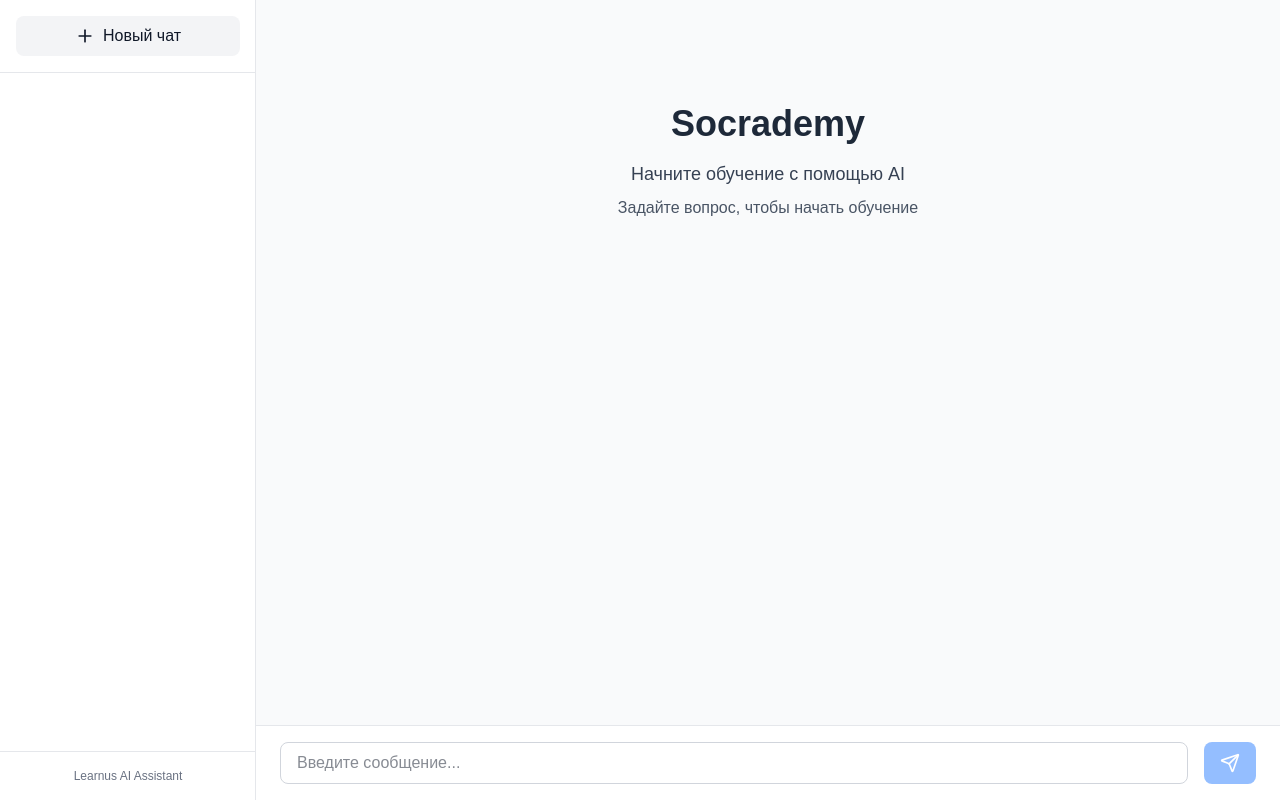
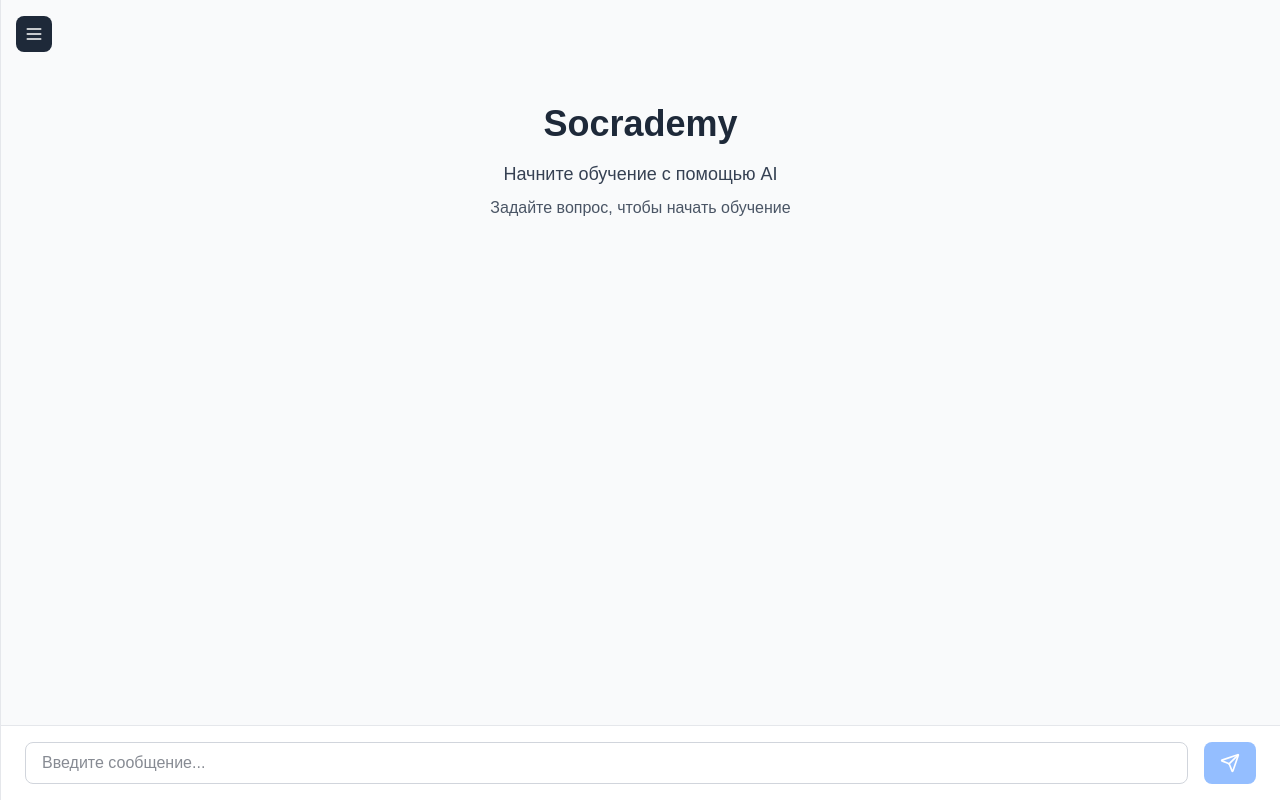
Before and after one commit to dsigitovich/learnus, a Next.js app in the folder learnus-app/: page / in a window 1280 px wide. Built offline with nearby package versions, Linux system fonts and the light colour scheme.

Commit message:
feat: add user-controlled sidebar toggle functionality
- Remove automatic sidebar opening on desktop
- Add close button in sidebar header (top-right corner)
- Allow users to fully control sidebar open/close state
- Improve UX by giving users choice over sidebar visibility

```diff
--- a/learnus-app/components/ChatLayout.tsx
+++ b/learnus-app/components/ChatLayout.tsx
@@ -1,24 +1,11 @@
 'use client';
 
-import { useState, useEffect } from 'react';
+import { useState } from 'react';
 import Sidebar from './Sidebar';
 import Chat from './Chat';
 
 export default function ChatLayout() {
   const [sidebarOpen, setSidebarOpen] = useState(false);
-
-  // Открываем сайдбар по умолчанию на десктопе
-  useEffect(() => {
-    const checkScreenSize = () => {
-      if (window.innerWidth >= 768) {
-        setSidebarOpen(true);
-      }
-    };
-
-    checkScreenSize();
-    window.addEventListener('resize', checkScreenSize);
-    return () => window.removeEventListener('resize', checkScreenSize);
-  }, []);
 
   return (
     <div className="flex h-screen bg-gray-50 dark:bg-gray-900">
--- a/learnus-app/components/Sidebar.tsx
+++ b/learnus-app/components/Sidebar.tsx
@@ -41,13 +41,22 @@
       >
         <div className="flex flex-col h-full w-64">
           {/* Header */}
-          <div className="p-4 border-b border-gray-200 dark:border-gray-700">
+          <div className="p-4 border-b border-gray-200 dark:border-gray-700 flex items-center justify-between">
             <button
               onClick={createNewChat}
-              className="w-full flex items-center justify-center gap-2 px-4 py-2 bg-gray-100 dark:bg-gray-700 hover:bg-gray-200 dark:hover:bg-gray-600 text-gray-900 dark:text-gray-100 rounded-lg transition-colors"
+              className="flex-1 flex items-center justify-center gap-2 px-4 py-2 bg-gray-100 dark:bg-gray-700 hover:bg-gray-200 dark:hover:bg-gray-600 text-gray-900 dark:text-gray-100 rounded-lg transition-colors"
             >
               <Plus size={20} />
               <span>Новый чат</span>
+            </button>
+
+            {/* Кнопка закрытия сайдбара в правом верхнем углу */}
+            <button
+              onClick={onToggle}
+              className="ml-2 p-2 text-gray-500 hover:text-gray-700 dark:text-gray-400 dark:hover:text-gray-200 hover:bg-gray-100 dark:hover:bg-gray-700 rounded-lg transition-colors"
+              title="Закрыть сайдбар"
+            >
+              <X size={20} />
             </button>
           </div>
 
```
